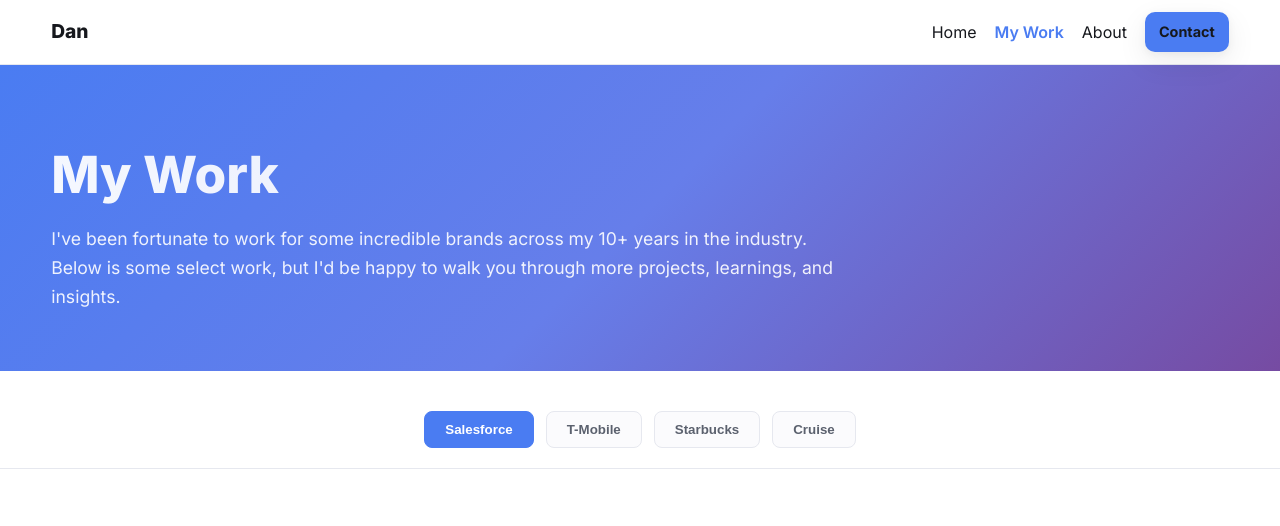
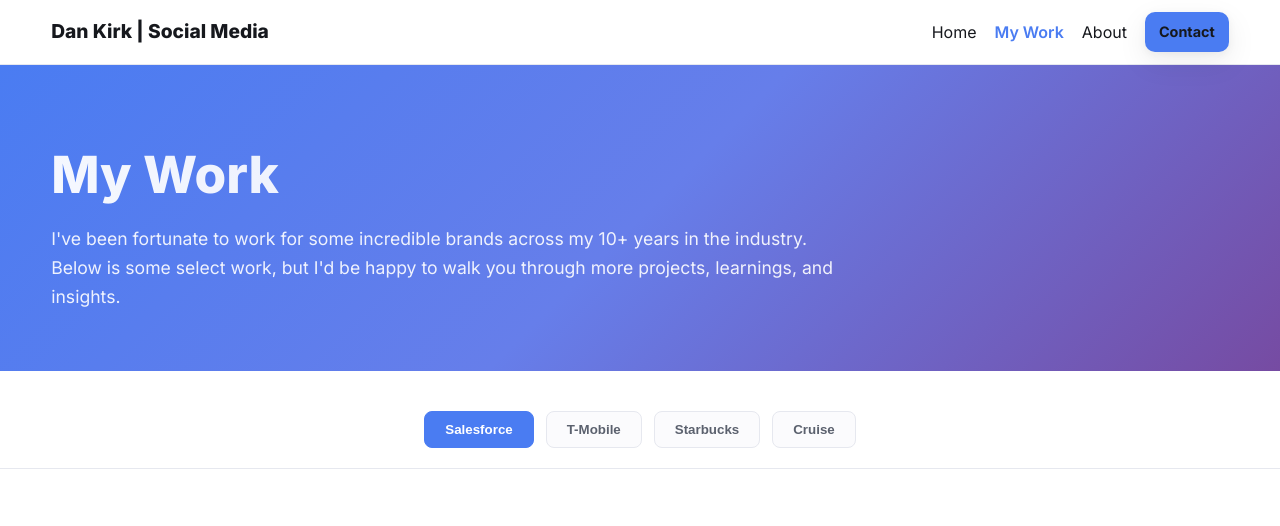
Before and after one commit to Dankseattle/Portfolio, a plain HTML site: page work.html in a window 1280 px wide. Shown: the top 526 px of the page. Drawn offline with Linux system fonts and the light colour scheme.

Commit message:
Update work.html

```diff
--- a/work.html
+++ b/work.html
@@ -326,7 +326,7 @@
   <!-- Header -->
   <header class="site-header">
     <div class="container">
-      <a class="logo" href="index.html">Dan</a>
+      <a class="logo" href="index.html">Dan Kirk | Social Media</a>
       <nav class="nav">
         <a href="index.html">Home</a>
         <a href="work.html" class="active">My Work</a>
```
